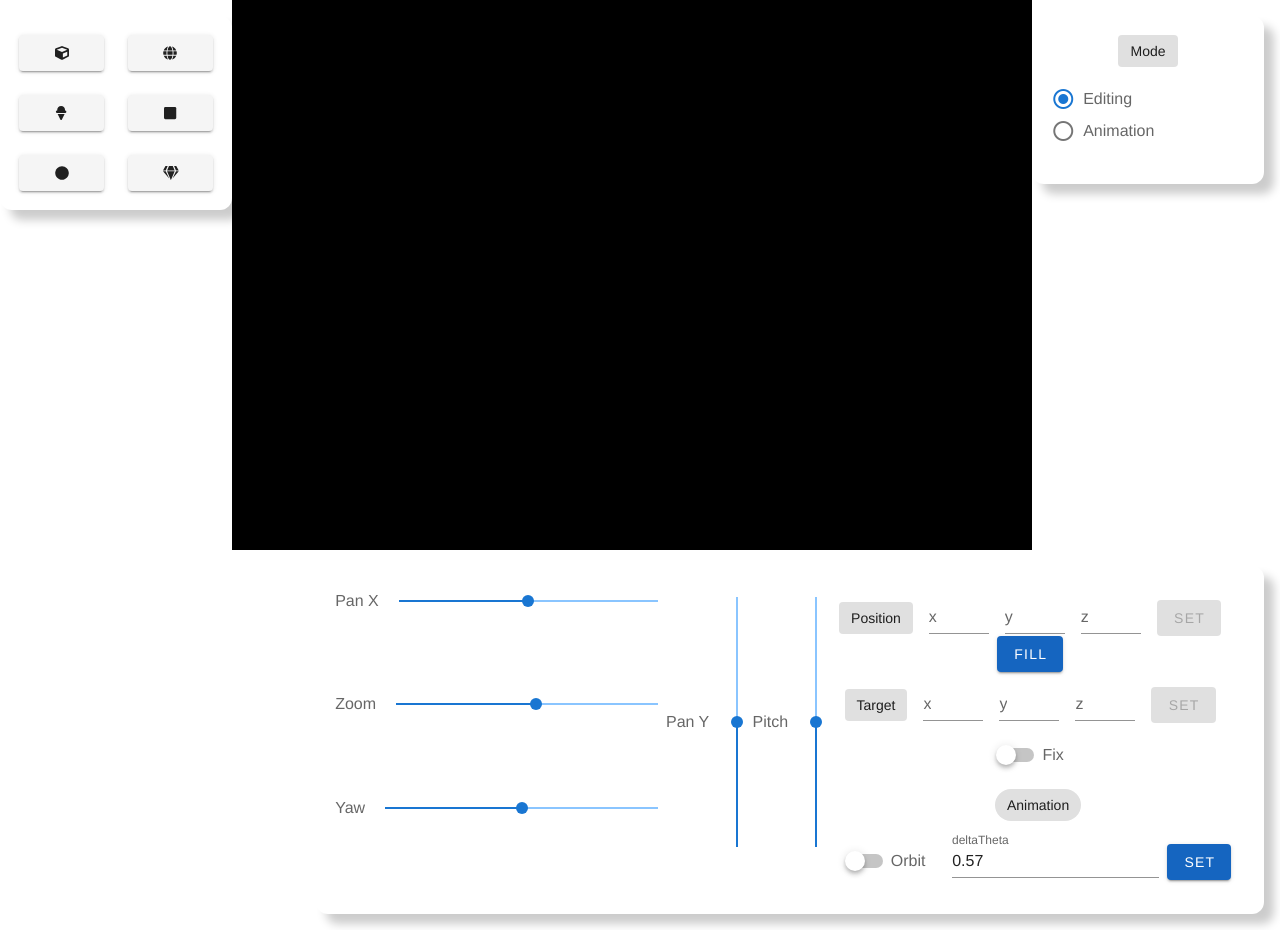
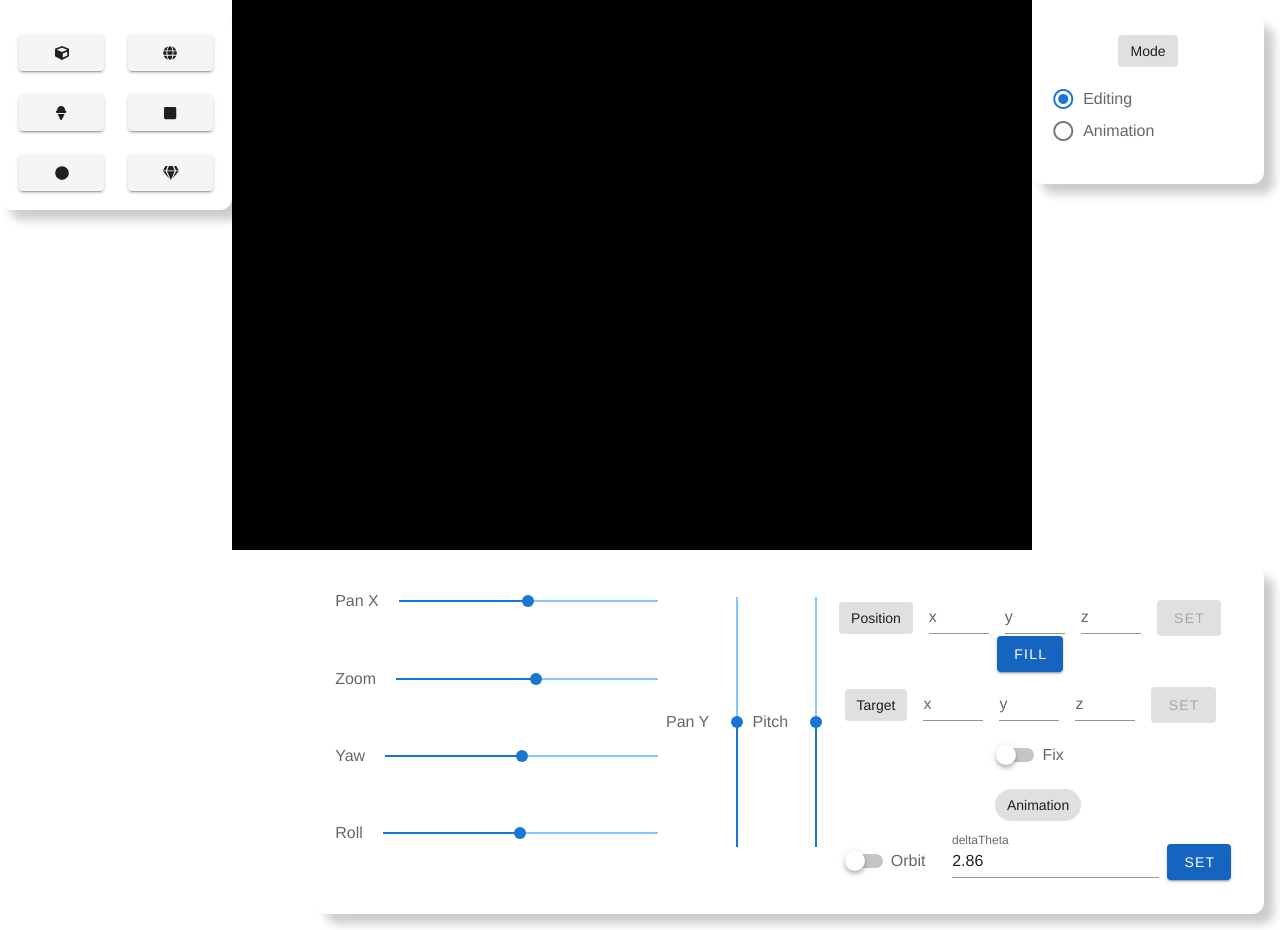
Before and after one commit to LuisPalominoTrevilla/gl-paint-3d, a Vue app: page / in a window 1280 px wide. Built offline with nearby package versions, Linux system fonts and the light colour scheme.

Commit message:
Set fixed target on animation

```diff
--- a/src/components/CameraToolbox.vue
+++ b/src/components/CameraToolbox.vue
@@ -21,6 +21,13 @@
         min="-180"
         max="180"
         label="Yaw"
+      ></v-slider>
+      <v-slider
+        :readonly="isAnimationMode"
+        v-model="roll"
+        min="-180"
+        max="180"
+        label="Roll"
       ></v-slider>
     </div>
     <div class="vertical-sliders">
@@ -111,7 +118,11 @@
           @click="setTarget"
           >Set</v-btn
         >
-        <v-switch label="Fix"></v-switch>
+        <v-switch
+          :readonly="isAnimationMode"
+          v-model="cameraAnimation.fixedTarget"
+          label="Fix"
+        />
       </div>
       <v-chip>
         Animation
@@ -121,7 +132,7 @@
           :readonly="isAnimationMode"
           v-model="cameraAnimation.orbit"
           label="Orbit"
-        ></v-switch>
+        />
         <div class="d-flex">
           <v-text-field
             v-model="deltaTheta"
@@ -166,12 +177,26 @@ export default {
       deltaTheta: this.cameraWrapper.getDegDeltaTheta()
     };
   },
+  watch: {
+    fixedTarget(fixed) {
+      this.target = fixed
+        ? {
+            x: this.cameraAnimation.target.x,
+            y: this.cameraAnimation.target.y,
+            z: this.cameraAnimation.target.z
+          }
+        : {};
+    }
+  },
   computed: {
     camera() {
       return this.cameraWrapper.camera;
     },
     cameraAnimation() {
       return this.cameraWrapper.animation;
+    },
+    fixedTarget() {
+      return this.cameraAnimation.fixedTarget;
     },
     isAnimationMode() {
       return this.appMode === Constants.appModes.animation;
@@ -239,6 +264,15 @@ export default {
         if (this.isAnimationMode) return;
         this.camera.rotation.y = -(deg * Math.PI) / 180;
       }
+    },
+    roll: {
+      get() {
+        return -(this.camera.rotation.z * 180) / Math.PI;
+      },
+      set(deg) {
+        if (this.isAnimationMode) return;
+        this.camera.rotation.z = -(deg * Math.PI) / 180;
+      }
     }
   },
   methods: {
@@ -252,7 +286,8 @@ export default {
     },
     setTarget() {
       this.camera.lookAt(this.target.x, this.target.y, this.target.z);
-      this.target = {};
+      this.cameraWrapper.setTarget(this.target.x, this.target.y, this.target.z);
+      if (!this.fixedTarget) this.target = {};
     },
     fillPosition() {
       this.newPosition = {
--- a/src/wrappers/cameraWrapper.js
+++ b/src/wrappers/cameraWrapper.js
@@ -5,7 +5,9 @@ class CameraWrapper {
     this.camera = new Three.PerspectiveCamera(fovy, aspect, near, far);
     this.camera.position.z = initZ;
     this.animation = {
-      deltaTheta: 0.01,
+      target: new Three.Vector3(0, 0, 0),
+      fixedTarget: false,
+      deltaTheta: 0.05,
       orbit: false
     };
     this.setAnimationData();
@@ -24,6 +26,10 @@ class CameraWrapper {
       if (this.camera.position.x < 0)
         this.animation.theta = 2 * Math.PI - this.animation.theta;
     }
+  }
+
+  setTarget(x, y, z) {
+    this.animation.target = new Three.Vector3(x, y, z);
   }
 
   getDegDeltaTheta() {
@@ -46,7 +52,11 @@ class CameraWrapper {
     this._incrementTheta();
 
     this.camera.position.set(x, this.camera.position.y, z);
-    this.camera.lookAt(0, 0, 0);
+    if (this.animation.fixedTarget) {
+      this.camera.lookAt(this.animation.target);
+    } else {
+      this.camera.lookAt(0, 0, 0);
+    }
     this.camera.up.set(0, 1, 0);
   }
   // TODO: Reset animation
```
